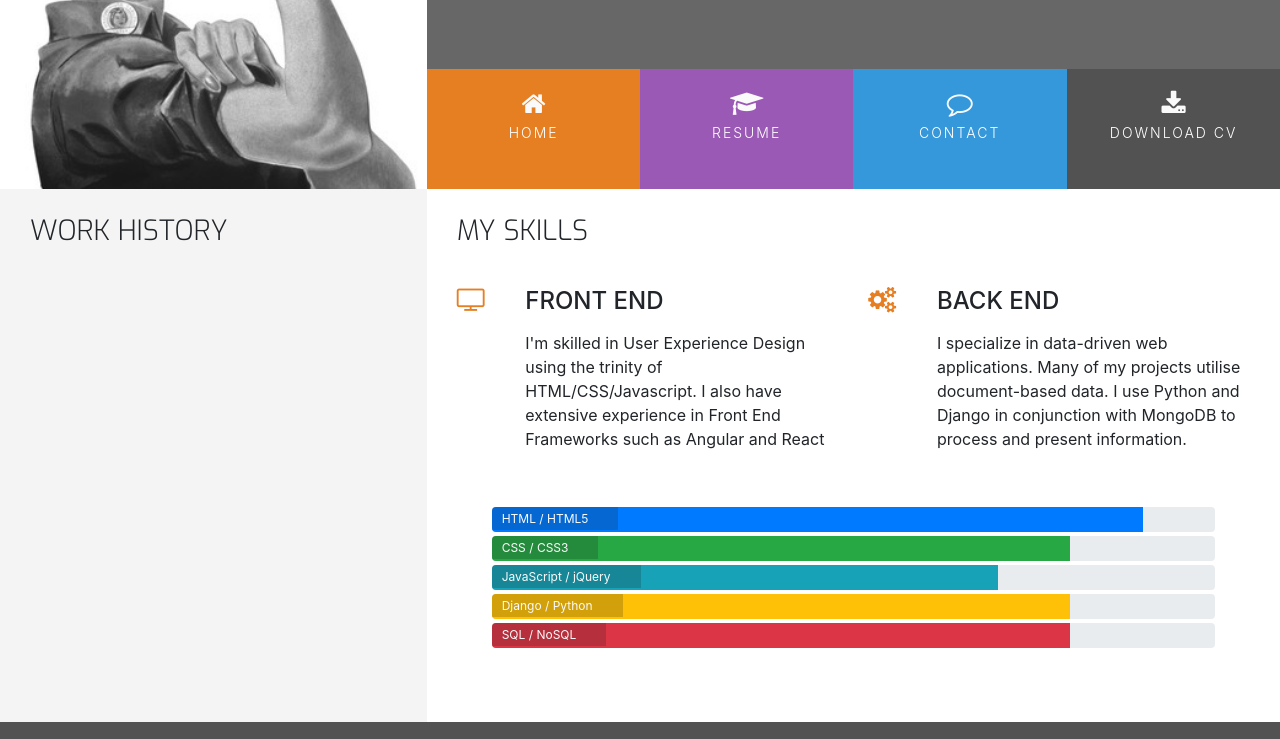
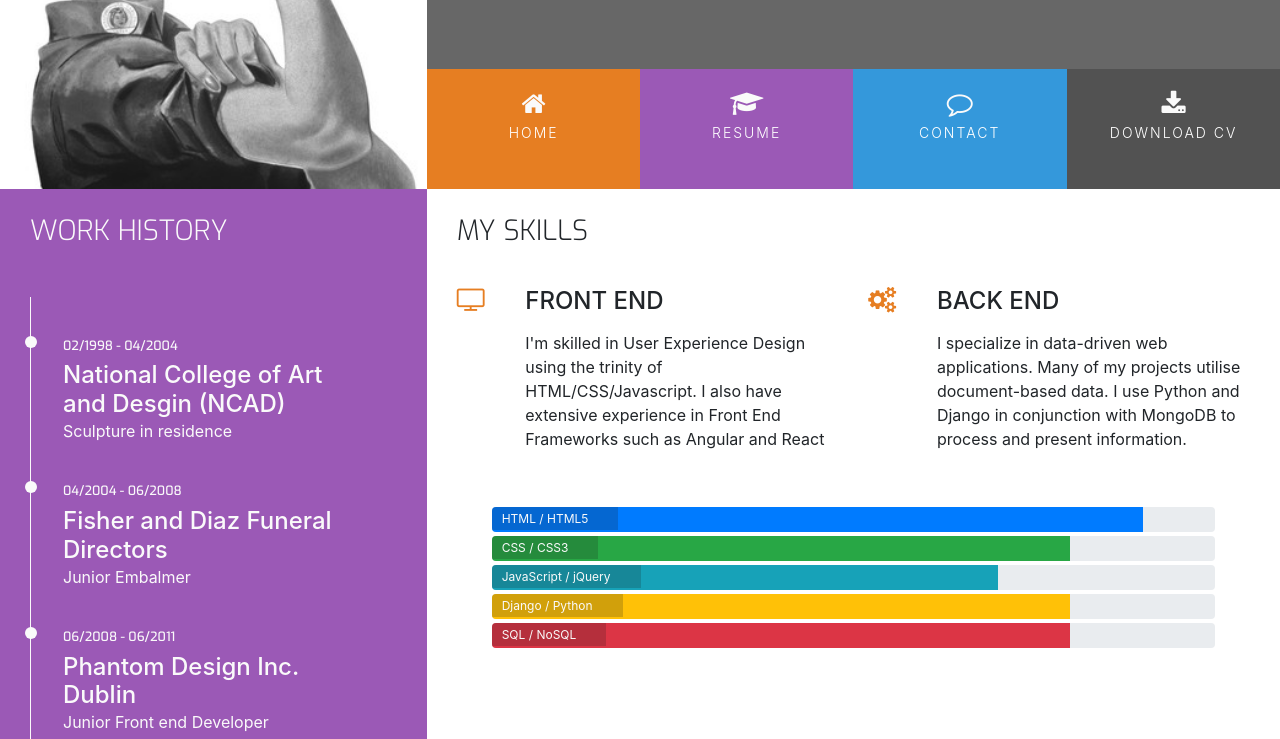
Before and after one commit to RLPrice/UCD-Resume-Rosie, a plain HTML site: page resume.html in a window 1280 px wide. Shown: the part 180-919 px from the top of the page. Drawn offline with nearby package versions, Linux system fonts and the light colour scheme.

Commit message:
added resume.html content

```diff
--- a/assets/css/style.css
+++ b/assets/css/style.css
@@ -12,6 +12,10 @@
 
 .bg-color-personal-info {
     background-color: #f4f4f4;
+}
+
+.bg-color-work-history {
+    background-color: #9b59b6;
 }
 
 .ui-menu-color-home {
@@ -63,6 +67,7 @@ h4 {
     float: none;
 }
 
+.history-heading,
 .section-heading {
     font-family: "Exo", sans-serif;
     font-weight: 300;
@@ -281,3 +286,51 @@ footer {
 .progress-section {
     margin: 40px 20px;
 }
+
+/* ----------------------------------------Work History */
+
+.history-heading {
+    color: #fafafa;
+    margin-bottom: 50px;
+}
+
+.timeline-item {
+    padding: 4em 2em 0em 2em;
+    position: relative;
+    color: #fafafa;
+    border-left: 1px solid;
+}
+
+.timeline-item p {
+    padding: 0;
+    margin: 0;
+}
+
+.timeline-item:before {
+    content: attr(data-dates);
+    position: absolute;
+    left: 2.5em;
+    top: 3em;
+    display: block;
+    font-family: "Exo", sans-serif;
+    font-weight: 500;
+    font-size: 0.8em;
+    padding: 0;
+    margin: 0;
+}
+
+.timeline-item:after {
+    width: 12px;
+    height: 12px;
+    display: block;
+    top: 2.4em;
+    position: absolute;
+    left: -6px;
+    border-radius: 12px;
+    content: '';
+    background: #fafafa;
+    }
+
+    .history-items {
+        margin-bottom: 30px;
+    }
--- a/resume.html
+++ b/resume.html
@@ -53,13 +53,31 @@
     </header>
     <section class="container-fluid">
         <div class="row">
-            <div class="col-md-4 bg-color-personal-info section-column">
+            <div class="col-md-4 bg-color-work-history section-column">
                 <div class="row">
                     <div class="col-12">
-                        <h3 class="section-heading uppercase">
+                        <h3 class="history-heading uppercase">
                             Work History
                         </h3>
                     </div>
+                </div>
+                <div class="history-items">
+                <div class="timeline-item" data-dates="02/1998 - 04/2004">
+                    <h4>National College of Art and Desgin (NCAD)</h4>
+                    <p>Sculpture in residence</p>
+                </div>
+                <div class="timeline-item" data-dates="04/2004 - 06/2008">
+                    <h4>Fisher and Diaz Funeral Directors</h4>
+                    <p>Junior Embalmer</p>
+                </div>
+                <div class="timeline-item" data-dates="06/2008 - 06/2011">
+                    <h4>Phantom Design Inc. Dublin</h4>
+                    <p>Junior Front end Developer</p>
+                </div>
+                <div class="timeline-item" data-dates="06/2011 - Present">
+                    <h4>Hooli Inc. Sillicon Valley</h4>
+                    <p>Full Stack Web Developer</p>
+                </div>
                 </div>
             </div>
             <div class="col-md-8 bg-color-three-reasons section-column">
```
